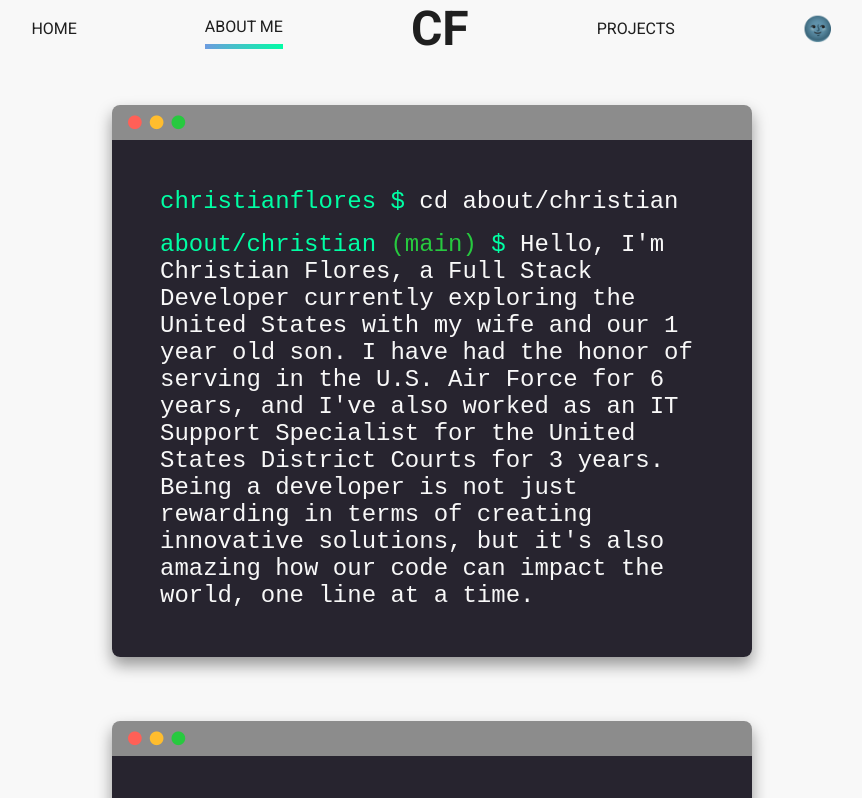
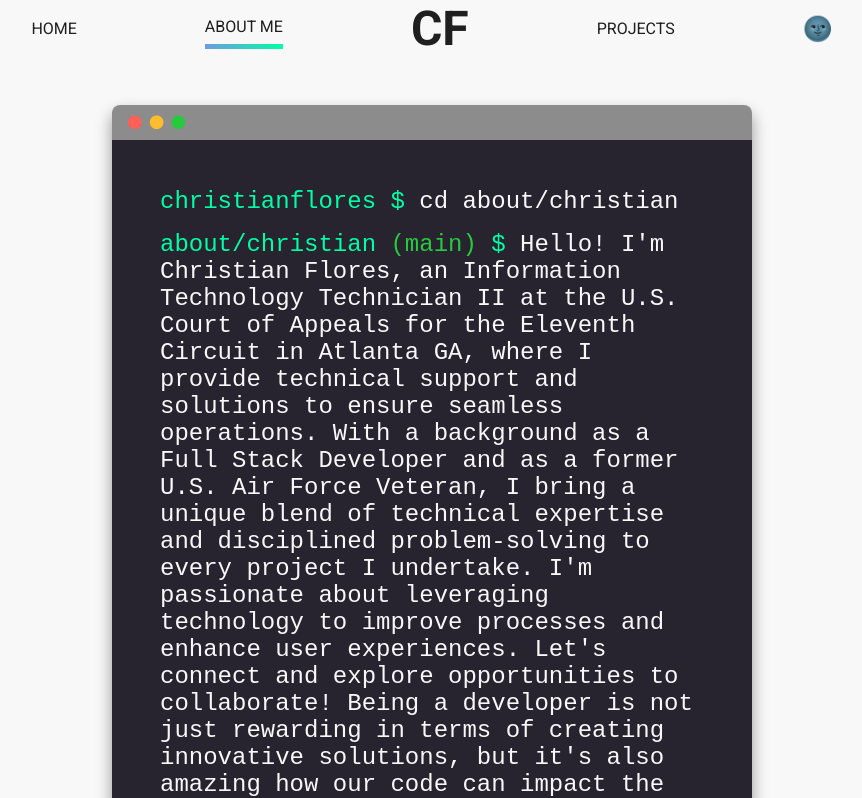
Before and after one commit to AmbitiousFlo/My-Portfolio, a React (Create React App) app: page /about in a window 1280 px wide. Shown: the top 798 px of the page, without its empty margins (208-1070 px from the left). Built offline with nearby package versions, Linux system fonts and the light colour scheme; the HTML template or start-up script is replaced by a standard one.

Commit message:
Update Info.js

```diff
--- a/src/info/Info.js
+++ b/src/info/Info.js
@@ -68,7 +68,7 @@ export const info = {
 // Just change the links so that they lead to your social profiles.
 
     ],
-    bio: "Hello, I'm Christian Flores, a Full Stack Developer currently exploring the United States with my wife and our 1 year old son. I have had the honor of serving in the U.S. Air Force for 6 years, and I've also worked as an IT Support Specialist for the United States District Courts for 3 years. Being a developer is not just rewarding in terms of creating innovative solutions, but it's also amazing how our code can impact the world, one line at a time.",
+    bio: "Hello! I'm Christian Flores, an Information Technology Technician II at the U.S. Court of Appeals for the Eleventh Circuit in Atlanta GA, where I provide technical support and solutions to ensure seamless operations. With a background as a Full Stack Developer and as a former U.S. Air Force Veteran, I bring a unique blend of technical expertise and disciplined problem-solving to every project I undertake. I'm passionate about leveraging technology to improve processes and enhance user experiences. Let's connect and explore opportunities to collaborate! Being a developer is not just rewarding in terms of creating innovative solutions, but it's also amazing how our code can impact the world, one line at a time.",
     skills:
         {
             proficientWith: ['Javascript', 'React', 'Git', 'Github', 'Bootstrap', 'HTML5', 'CSS3', 'NODEJS', 'JQUERY','MongoDB','Express'],
```
